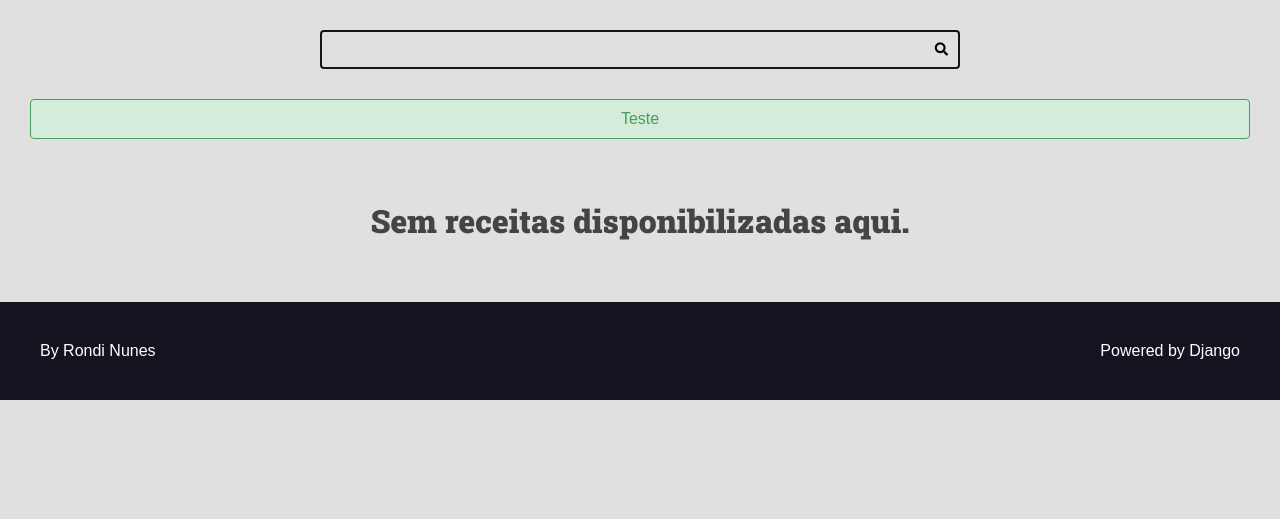
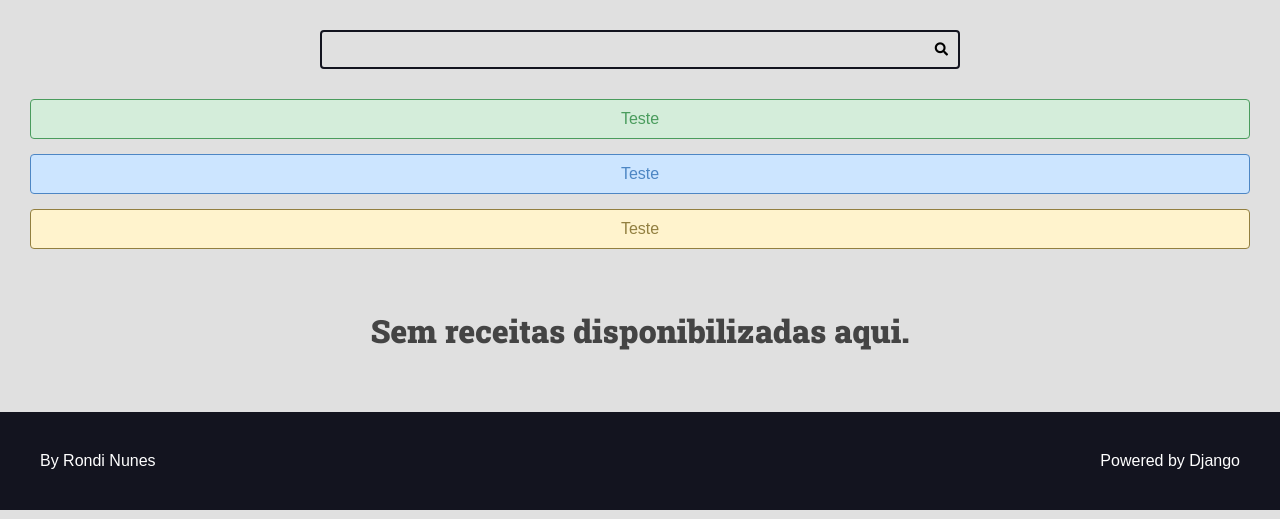
Before and after one commit to Rondi650/curso-django-udemy, a Django app: page / in a window 1280 px wide. Shown: the part 113-632 px from the top of the page. Run offline with Django 5.2, Linux system fonts and the light colour scheme; data that the repository does not hold is empty.

Commit message:
fix(messages): enhance message display layout and add warning message in home view

```diff
--- a/recipes/static/recipes/css/styles.css
+++ b/recipes/static/recipes/css/styles.css
@@ -309,6 +309,12 @@ h6 {
   background: var(--color-primary-dark);
 }
 
+.messages-container {
+  display: flex;
+  flex-flow: column nowrap;
+  gap: calc(var(--spacing-gutter-medium) / 2);
+}
+
 /* Messages */
 .message {
   padding: 1rem;
@@ -367,3 +373,9 @@ h6 {
 .m-y {
   margin: var(--spacing-gutter-medium) 0;
 }
+
+@media (max-width: 600px) {
+  .main-content-list {
+    grid-template-columns: repeat(auto-fit, minmax(100%, 1fr));
+  }
+}
--- a/recipes/templates/recipes/pages/home.html
+++ b/recipes/templates/recipes/pages/home.html
@@ -3,7 +3,7 @@
 {% block content %}
 
 {% if messages %}
-<div class="main-content center container">
+<div class="main-content center container messages-container">
     {% for message in messages %}
         <div class="message {{ message.tags }}">
             {{ message }}
--- a/recipes/views.py
+++ b/recipes/views.py
@@ -15,6 +15,8 @@ def home(request: HttpRequest):
     recipes = Recipe.objects.filter(is_published=True).order_by('-id')
 
     messages.success(request, 'Teste')
+    messages.info(request, 'Teste')
+    messages.warning(request, 'Teste')
 
     page_obj, pagination_range = make_pagination(request, recipes, PER_PAGE)
 
```
